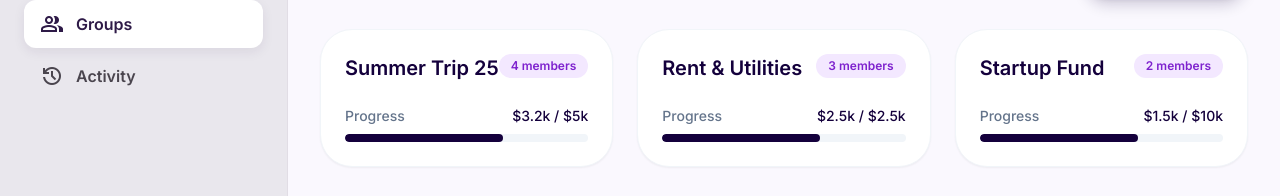
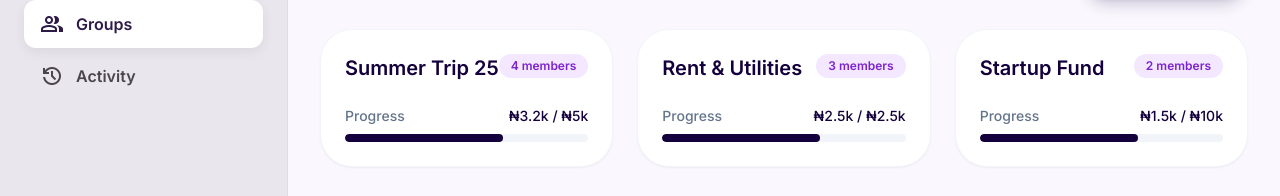
Before and after one commit to devydave01/Pooled, a React (Vite) app: page /groups in a window 1280 px wide. Shown: the part 231-427 px from the top of the page. Built offline with nearby package versions, Linux system fonts and the light colour scheme.

Commit message:
feat: localize currency to Naira in Activity, Accounts, and Groups pages

```diff
--- a/src/pages/Accounts.jsx
+++ b/src/pages/Accounts.jsx
@@ -15,8 +15,8 @@ const Accounts = () => {
 
       <div className="grid grid-cols-1 md:grid-cols-2 gap-6">
         {[
-          { name: 'Primary Checking', balance: '$4,250.00', number: '**** 8392' },
-          { name: 'Savings Vault', balance: '$8,200.00', number: '**** 1120' }
+          { name: 'Primary Checking', balance: '₦4,250.00', number: '**** 8392' },
+          { name: 'Savings Vault', balance: '₦8,200.00', number: '**** 1120' }
         ].map((acc, i) => (
           <div key={i} className="bg-white dark:bg-slate-900 rounded-[2rem] p-8 shadow-sm border border-slate-100 dark:border-slate-800 hover:shadow-md transition-shadow cursor-pointer relative overflow-hidden group">
             <div className="absolute -right-8 -top-8 w-32 h-32 bg-primary/5 rounded-full blur-2xl group-hover:bg-primary/10 transition-colors"></div>
--- a/src/pages/Activity.jsx
+++ b/src/pages/Activity.jsx
@@ -9,10 +9,10 @@ const Activity = () => {
       <div className="bg-white dark:bg-slate-900 rounded-[2rem] p-8 shadow-sm border border-slate-100 dark:border-slate-800">
         <div className="space-y-6">
           {[
-            { title: 'Payment to Sarah', amount: '-$45.00', date: 'Today, 2:30 PM', type: 'out', icon: 'arrow_upward' },
-            { title: 'Added to Summer Trip Pool', amount: '+$150.00', date: 'Yesterday', type: 'in', icon: 'arrow_downward' },
-            { title: 'Monthly Salary', amount: '+$3,200.00', date: 'Mar 24', type: 'in', icon: 'account_balance' },
-            { title: 'Coffee Shop', amount: '-$5.40', date: 'Mar 23', type: 'out', icon: 'local_cafe' }
+            { title: 'Payment to Sarah', amount: '-₦45.00', date: 'Today, 2:30 PM', type: 'out', icon: 'arrow_upward' },
+            { title: 'Added to Summer Trip Pool', amount: '+₦150.00', date: 'Yesterday', type: 'in', icon: 'arrow_downward' },
+            { title: 'Monthly Salary', amount: '+₦3,200.00', date: 'Mar 24', type: 'in', icon: 'account_balance' },
+            { title: 'Coffee Shop', amount: '-₦5.40', date: 'Mar 23', type: 'out', icon: 'local_cafe' }
           ].map((item, i) => (
             <div key={i} className="flex justify-between items-center group cursor-pointer p-2 hover:bg-slate-50 dark:hover:bg-slate-800/50 rounded-xl transition-colors">
               <div className="flex items-center gap-4">
--- a/src/pages/Groups.jsx
+++ b/src/pages/Groups.jsx
@@ -15,9 +15,9 @@ const Groups = () => {
 
       <div className="grid grid-cols-1 md:grid-cols-2 lg:grid-cols-3 gap-6">
         {[
-          { name: 'Summer Trip 25', members: 4, goal: '$5k', current: '$3.2k' },
-          { name: 'Rent & Utilities', members: 3, goal: '$2.5k', current: '$2.5k' },
-          { name: 'Startup Fund', members: 2, goal: '$10k', current: '$1.5k' }
+          { name: 'Summer Trip 25', members: 4, goal: '₦5k', current: '₦3.2k' },
+          { name: 'Rent & Utilities', members: 3, goal: '₦2.5k', current: '₦2.5k' },
+          { name: 'Startup Fund', members: 2, goal: '₦10k', current: '₦1.5k' }
         ].map((pool, i) => (
           <div key={i} className="bg-white dark:bg-slate-900 rounded-[2rem] p-6 shadow-sm border border-slate-100 dark:border-slate-800 flex flex-col justify-between">
             <div className="mb-6">
```
